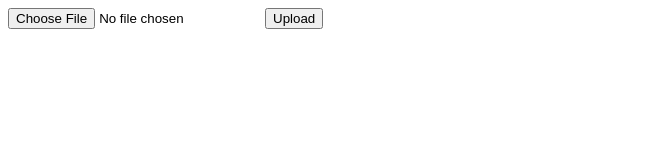
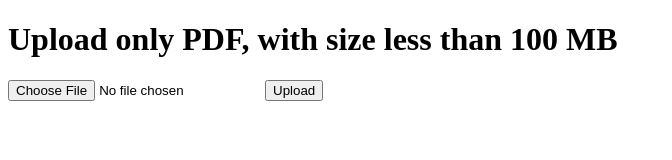
Before and after one commit to icekang/pdf-concatenator, a website: page index.html in a window 1280 px wide. Shown: the whole page, without its empty margins (0-672 px from the left). Drawn offline with Linux system fonts and the light colour scheme.

Commit message:
add warning

```diff
--- a/index.html
+++ b/index.html
@@ -5,6 +5,7 @@
         <title>Sample File Upload</title>
     </head>
     <body>
+        <h1>Upload only PDF, with size less than 100 MB</h1>
         <form action="/upload" method="post" enctype="multipart/form-data">
             <input type="file" name="file" />
             <input type="submit" value="Upload" />
```
